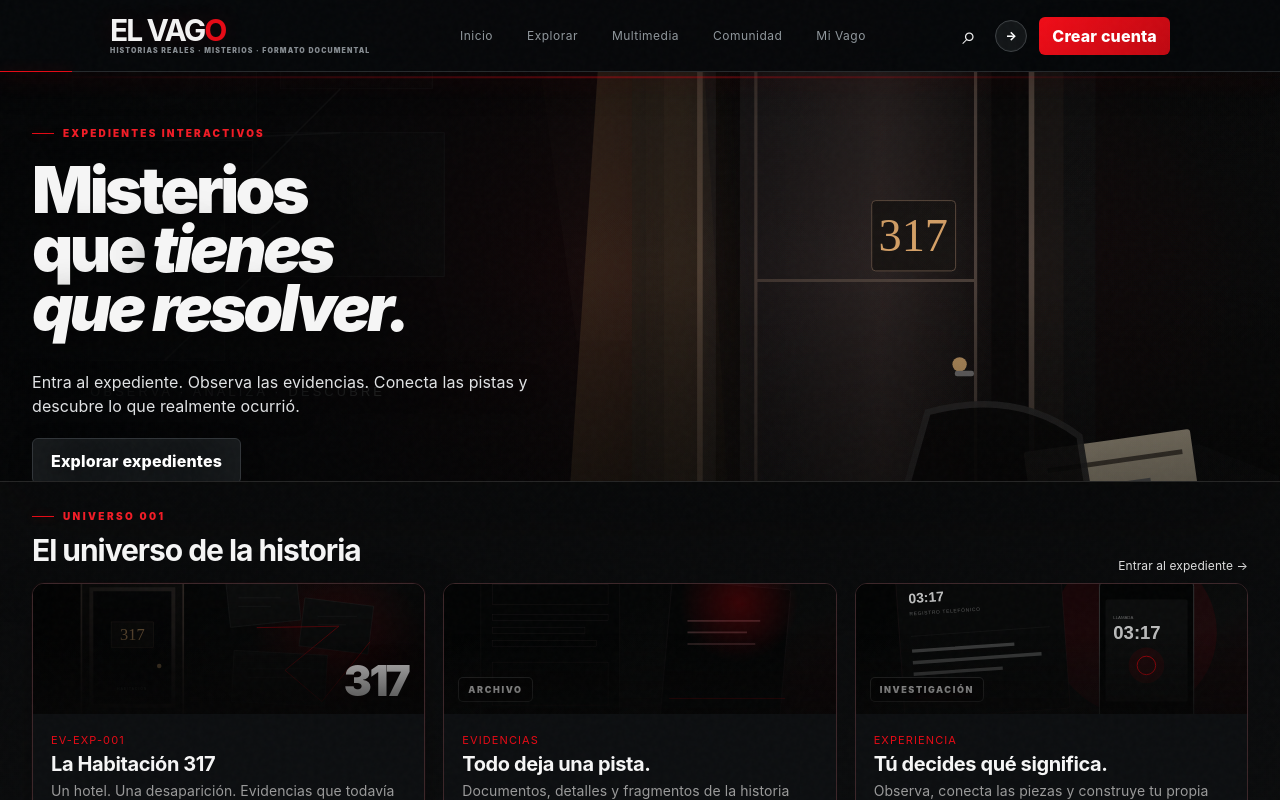
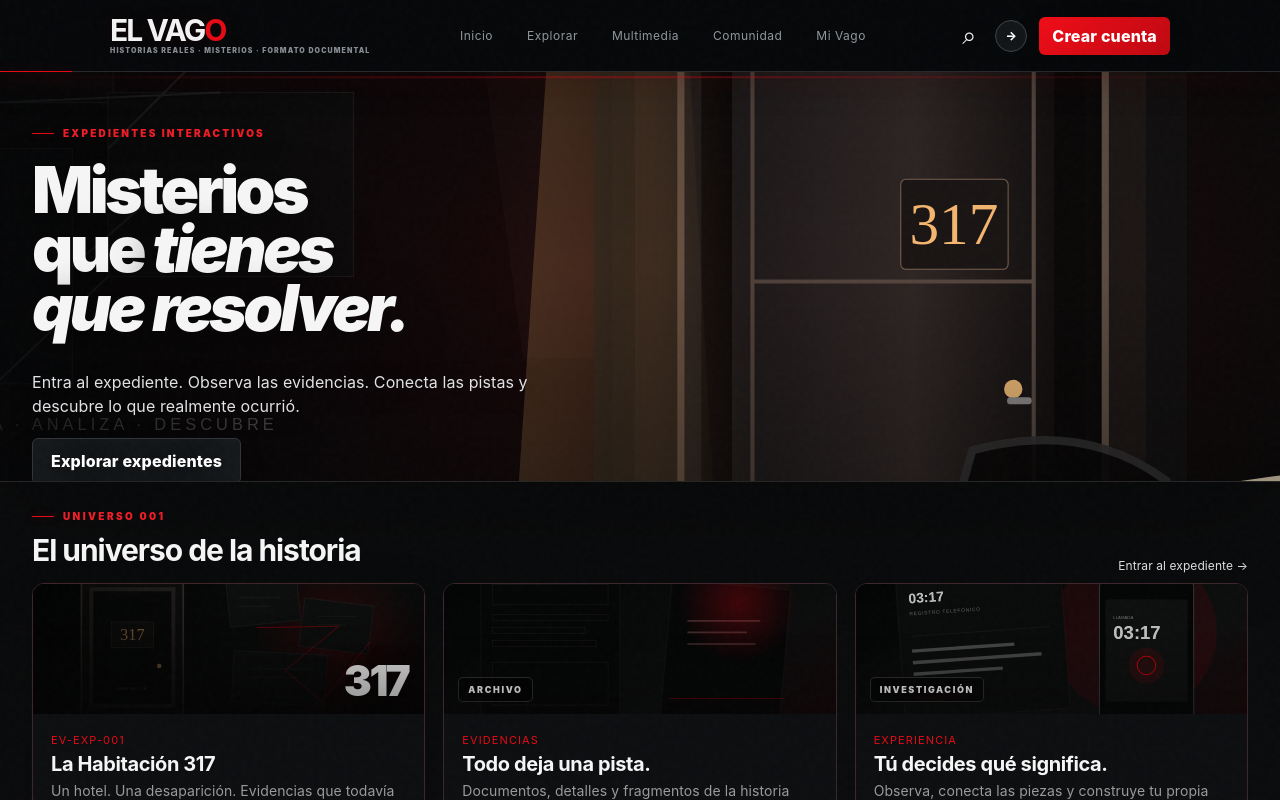
Before and after one commit to cesarrosa610-collab/el-vago, a Next.js app: page / in a window 1280 px wide. Shown: the top 800 px of the page. Built offline with nearby package versions, Linux system fonts and the light colour scheme; no server answers; the database is empty.

Commit message:
fix: strengthen 317 hero scale and cinematic lighting

```diff
--- a/src/app/style.css
+++ b/src/app/style.css
@@ -2089,3 +2089,35 @@ body{background:radial-gradient(circle at 50% -12%,rgba(229,9,20,.08),transparen
     animation:none !important;
   }
 }
+
+
+/* EL VAGO — 317 HERO PROPORTION / CINEMATIC LIGHT PASS — 25-09-2026 */
+@media(min-width:761px){
+  .homePage .homeHeroBackdrop img{
+    object-position:60% center !important;
+    transform:scale(1.28) !important;
+    transform-origin:60% center !important;
+    filter:contrast(1.04) saturate(1.08) brightness(1.14) !important;
+  }
+  .homePage .homeHeroBackdrop:before{
+    background:
+      linear-gradient(90deg,rgba(3,4,5,.84) 0%,rgba(3,4,5,.60) 25%,rgba(3,4,5,.18) 48%,rgba(3,4,5,.01) 70%,rgba(3,4,5,.06) 100%),
+      linear-gradient(0deg,rgba(0,0,0,.26),transparent 52%,rgba(0,0,0,.06));
+  }
+  .homePage .homeHeroBackdrop:after{
+    content:"";
+    position:absolute;
+    inset:0;
+    pointer-events:none;
+    background:radial-gradient(circle at 72% 48%,rgba(241,179,108,.16),transparent 24%);
+    mix-blend-mode:screen;
+  }
+  .homePage .cinematicVisual img,
+  .homePage .atmosphereVisual img{
+    filter:contrast(1.06) saturate(1.03) brightness(1.10) !important;
+  }
+  .homePage .cinematicVisual:after,
+  .homePage .atmosphereVisual:after{
+    opacity:.45 !important;
+  }
+}
```
